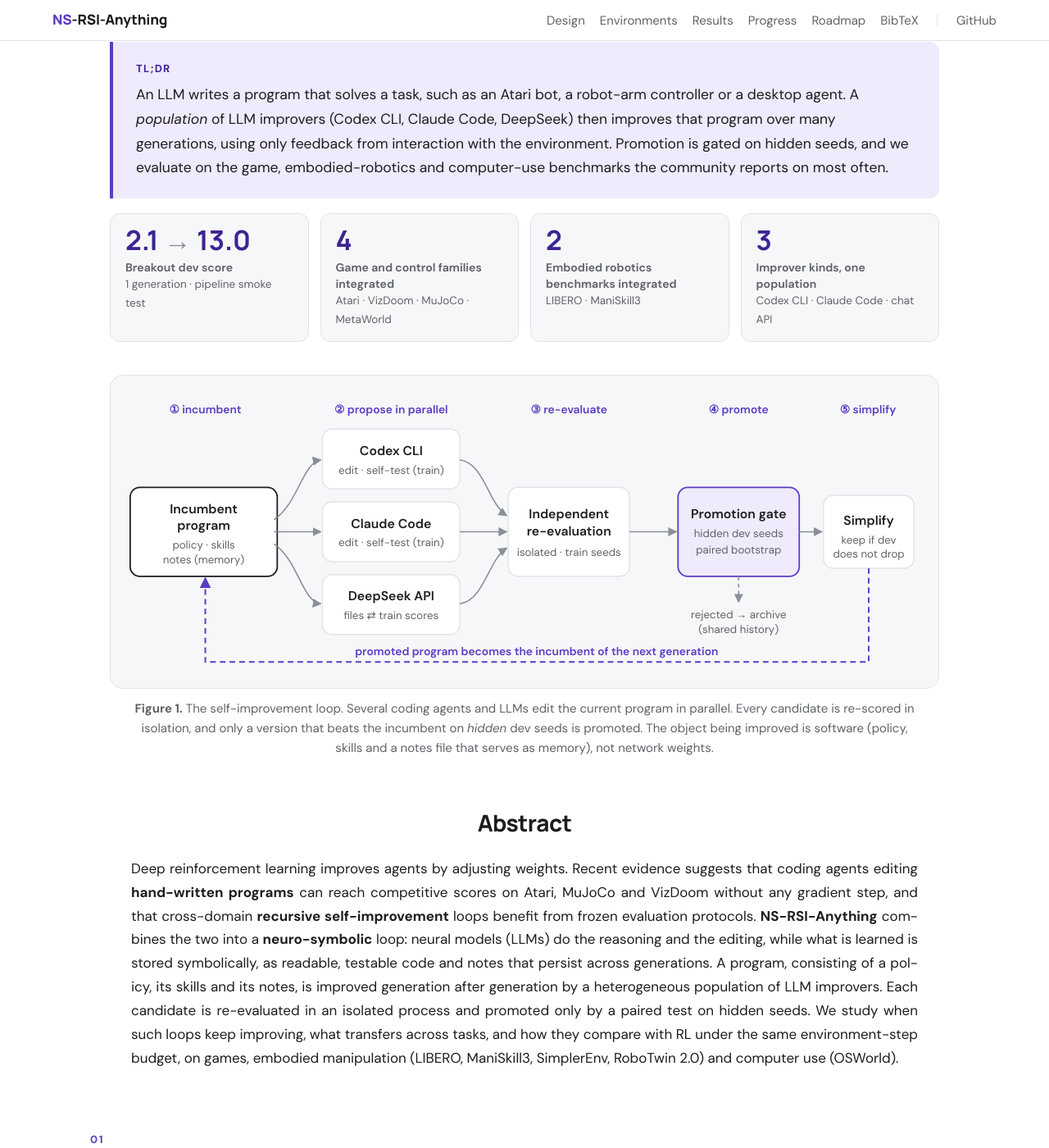
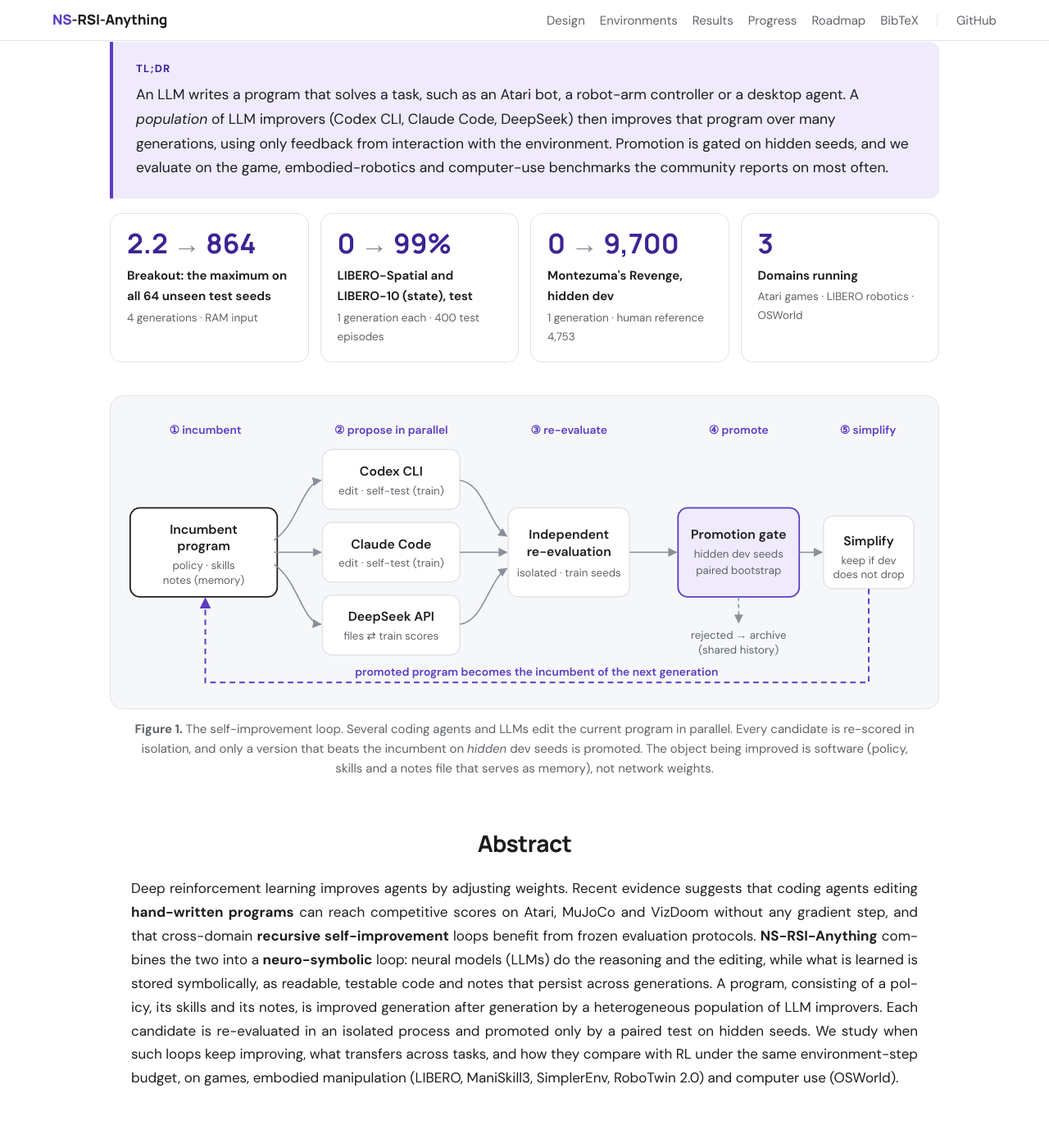
Before and after one commit to SMU-DIGA/drsi-anything-programme, a Jekyll site: the page built from index.html, in a window 1280 px wide and 1400 px high, scrolled down 506 px. Shown: the whole window at 82% size. Built offline with Jekyll 4.4.1, drawn with Linux system fonts in a browser that asks for light colours; some of the changed text lies outside the part shown.

Commit message:
Hero and README: current headline results; fix stat card styles
Co-Authored-By: Claude Opus 5.5 <noreply@anthropic.com>
Claude-Session: https://claude.ai/code/session_01C5NxkCLYQEaqT1wrYpLtVi

```diff
--- a/assets/style.css
+++ b/assets/style.css
@@ -256,9 +256,3 @@ td.delta { color: var(--good); font-weight: 650; }
 .c-hit { fill: transparent; }
 .c-pt:hover .c-dot { r: 6; }
 .results-table td.note { color: var(--muted); font-size: 14px; }
-
-/* headline numbers above the results tables */
-.stat-row { display: grid; grid-template-columns: repeat(auto-fit, minmax(200px, 1fr)); gap: 14px; margin: 18px 0 8px; }
-.stat { padding: 14px 18px; border-radius: 12px; background: var(--panel); border: 1px solid var(--border); }
-.stat-value { margin: 0; font: 800 28px var(--display); color: var(--accent); letter-spacing: -0.01em; }
-.stat-label { margin: 4px 0 0; font-size: 14px; color: var(--muted); line-height: 1.45; }
--- a/index.html
+++ b/index.html
@@ -29,10 +29,10 @@ layout: default
     we evaluate on the game, embodied-robotics and computer-use benchmarks the community reports on most often.</p>
   </div>
   <div class="stats">
-    <div class="stat"><p class="stat-num">2.1 <span class="arrow">→</span> 13.0</p><p class="stat-label">Breakout dev score</p><p class="stat-sub">1 generation · pipeline smoke test</p></div>
-    <div class="stat"><p class="stat-num">4</p><p class="stat-label">Game and control families integrated</p><p class="stat-sub">Atari · VizDoom · MuJoCo · MetaWorld</p></div>
-    <div class="stat"><p class="stat-num">2</p><p class="stat-label">Embodied robotics benchmarks integrated</p><p class="stat-sub">LIBERO · ManiSkill3</p></div>
-    <div class="stat"><p class="stat-num">3</p><p class="stat-label">Improver kinds, one population</p><p class="stat-sub">Codex CLI · Claude Code · chat API</p></div>
+    <div class="stat"><p class="stat-num">2.2 <span class="arrow">→</span> 864</p><p class="stat-label">Breakout: the maximum on all 64 unseen test seeds</p><p class="stat-sub">4 generations · RAM input</p></div>
+    <div class="stat"><p class="stat-num">0 <span class="arrow">→</span> 99%</p><p class="stat-label">LIBERO-Spatial and LIBERO-10 (state), test</p><p class="stat-sub">1 generation each · 400 test episodes</p></div>
+    <div class="stat"><p class="stat-num">0 <span class="arrow">→</span> 9,700</p><p class="stat-label">Montezuma's Revenge, hidden dev</p><p class="stat-sub">1 generation · human reference 4,753</p></div>
+    <div class="stat"><p class="stat-num">3</p><p class="stat-label">Domains running</p><p class="stat-sub">Atari games · LIBERO robotics · OSWorld</p></div>
   </div>
 </section>
 
@@ -115,12 +115,6 @@ layout: default
   training, no demonstrations. A candidate is promoted only if it beats the incumbent in a paired bootstrap test on
   <strong>hidden dev seeds</strong> that no improver has seen. <strong>Test seeds</strong> are used once, after a run
   stops. Status: 3 Nov 2026.</p>
-  <div class="stat-row">
-    <div class="stat"><p class="stat-value">864 / 864</p><p class="stat-label">Breakout, on all 64 unseen test seeds</p></div>
-    <div class="stat"><p class="stat-value">99.0%</p><p class="stat-label">LIBERO-10 (state), 400 test episodes</p></div>
-    <div class="stat"><p class="stat-value">9,700</p><p class="stat-label">Montezuma's Revenge, hidden dev (human 4,753)</p></div>
-    <div class="stat"><p class="stat-value">17,207</p><p class="stat-label">Ms. Pac-Man, hidden dev (human 6,952)</p></div>
-  </div>
   <figure class="table-figure">
     <figcaption><strong>Table 1.</strong> Who produced the promoted versions. Each generation runs one candidate per
     improver, in parallel, from the same incumbent.</figcaption>
```
Also changed, not shown: README.zh-CN.md (+5 -1 lines), README.md.
